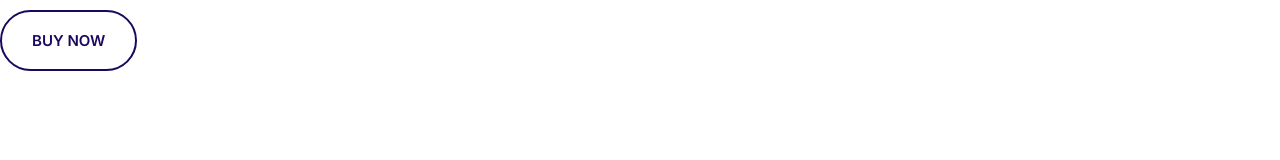
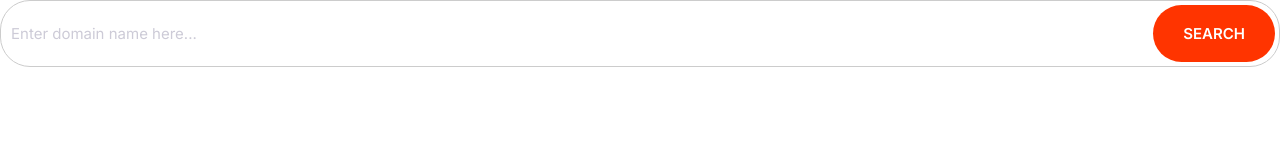
Before and after one commit to TaherBarakat/MOSHIFY123, a plain HTML site: page index.html in a window 1280 px wide. Drawn offline with Linux system fonts and the light colour scheme.

Commit message:
search input.

```diff
--- a/css/styles.css
+++ b/css/styles.css
@@ -9,6 +9,8 @@
   --color-accent: #ff3400;
   --color-headings: #1b0760;
   --color-body: #918ca4;
+  --color-border: #ccc;
+  --border-radius: 30px;
 }
 /* typography */
 html {
@@ -198,3 +200,36 @@ a {
     font-size: 1.5rem;
   }
 }
+/* input */
+.input {
+  padding: 1.5rem 3.5rem;
+  border: 1px solid var(--color-border);
+  border-radius: var(--border-radius);
+  outline: 0;
+  color: var(--color-headings);
+  font-size: 2rem;
+}
+::placeholder {
+  color: #cdcbd7;
+}
+@media screen AND (min-width: 1024px) {
+  .input {
+    font-size: 1.5rem;
+  }
+}
+.input-group {
+  display: flex;
+  align-items: center;
+  align-content: center;
+  justify-content: center;
+  border: 1px solid var(--color-border);
+  border-radius: var(--border-radius);
+}
+.input-group .input {
+  border: 0;
+  flex-grow: 1;
+  padding: 1.5rem 1rem;
+}
+.input-group .btn {
+  margin: 4px;
+}
--- a/index.html
+++ b/index.html
@@ -15,6 +15,13 @@
     <link rel="stylesheet" href="css/styles.css" />
   </head>
   <body>
-    <button class="btn btn--outline">buy now</button>
+    <div class="input-group">
+      <input
+        type="text"
+        class="input"
+        placeholder="Enter domain name here..."
+      />
+      <button class="btn btn--accent">search</button>
+    </div>
   </body>
 </html>
```
